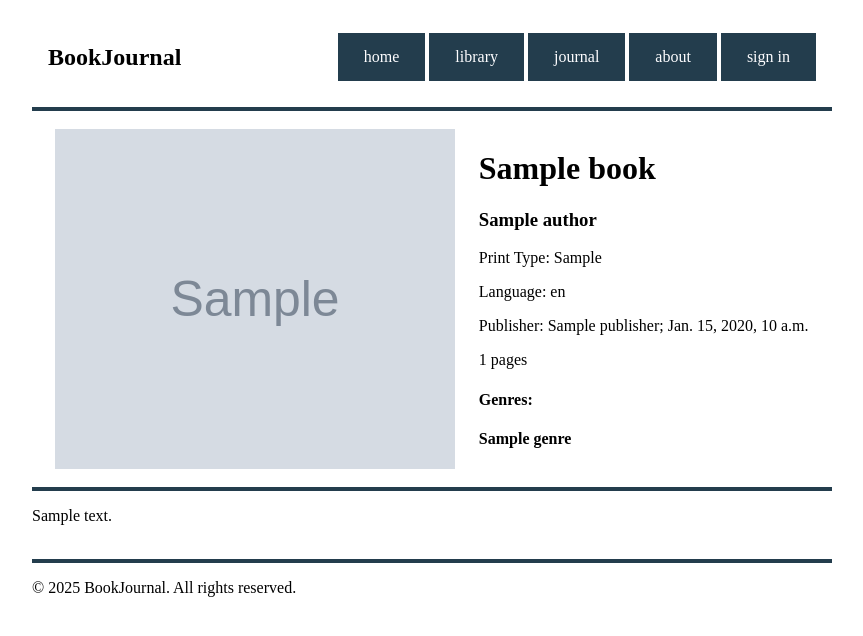
After one commit to Oddish1/book_journal, a Django app: template templates/books.html in a window 1280 px wide. The commit adds this page. Shown: the top 636 px of the page, without its empty margins (208-1071 px from the left). Run offline with Django 3.2, Linux system fonts and the light colour scheme; the template is opened without the code that fills it: most values are stand-ins (such as "Sample title", 1, 10 or a date in 2020); grey boxes marked "Sample" are stand-in pictures.

Commit message:
finished book page, added favicon, tweaked styling

```diff
--- a/book_journal_project/urls.py
+++ b/book_journal_project/urls.py
@@ -16,7 +16,7 @@ Including another URLconf
 """
 from django.contrib import admin
 from django.urls import include, path
-from .views import home, register, login_view, logout_view, book
+from .views import home, register, login_view, logout_view, books
 from django.conf import settings
 from django.conf.urls.static import static
 
@@ -27,5 +27,5 @@ urlpatterns = [
     path("logout/", logout_view, name="logout"),
     path("library/", include("library.urls")),
     path('admin/', admin.site.urls),
-    path("book/<int:book_id>/", book, name="book")
+    path("books/<int:book_id>/", books, name="books"),
 ] + static(settings.MEDIA_URL, document_root=settings.MEDIA_ROOT)
--- a/static/index.css
+++ b/static/index.css
@@ -1,6 +1,7 @@
 .button-a:link, .button-a:visited {
 	background-color: #233D4D;
 	color: #FDFDFF;
+	border: 1px solid #233D4D;
 	padding: 14px 25px;
 	text-align: center;
 	text-decoration: none;
@@ -10,6 +11,7 @@
 .button-b:link, .button-b:visited {
 	background-color: #FDFDFF;
 	color: #233D4D;
+	border: 1px solid #233D4D;
 	padding: 14px 25px;
 	text-align: center;
 	text-decoration: none;
@@ -18,8 +20,9 @@
 
 .button-a:hover, .button-b:hover {
 	background-color: #C6C5B9;
+	border: unset;
 	color: #233D4D;
-	scale: 105%;
+	scale: 110%;
 	transition: background-color .25s ease;
 }
 
@@ -98,3 +101,8 @@ button:hover {
 	max-width: 800px;
 	margin: 0 auto;
 }
+
+div.top-data {
+	display: flex;
+	justify-content: space-evenly;
+}
--- a/templates/base.html
+++ b/templates/base.html
@@ -1,12 +1,37 @@
+<!DOCTYPE html>
 <html>
 	<head>
-		<title>{% block title %}BookJournal{% endblock %}</title>
+		{% load static %}
+		<title>{{ page_title }}</title>
+		<link rel="shortcut icon" type="image/png" href="{% static 'images/favicon.ico' %}">
+		{% block custom-head %}{% endblock custom-head %}
 	</head>
 
 	<body>
-		<div id="content" name="content">
-			{% block content %}
-			{% endblock %}
+		<div class="page-container">
+			<nav class="top-bar">
+				<h1>BookJournal</h1>
+				<div class="nav-buttons">
+					<a class="{% if page_title == 'home' %}button-b{% else %} button-a{% endif %}" href="/">home</a>
+					<a class="{% if page_title == 'library' %}button-b{% else %}button-a{% endif %}" href="/library">library</a>
+					<a class="{% if page_title == 'journal' %}button-b{% else %}button-a{% endif %}" href="/journal">journal</a>
+					<a class="{% if page_title == 'about' %}button-b{% else %} button-a{% endif %}" href="/about">about</a>
+					{% if user.is_authenticated %}
+						<a class="button-a" href="/logout/">sign out</a>
+					{% else %}
+						<a class="button-a" href="/login/">sign in</a>
+					{% endif %}
+				</div>
+			</nav>
+			<div id="content" name="content">
+				{% block content %}
+				{% endblock %}
+			</div>
+			<br>
+			<hr>
+			<footer>
+				<p>&copy; 2025 BookJournal. All rights reserved.</p>
+			</footer>
 		</div>
 	</body>
 </html>
--- /dev/null
+++ b/templates/books.html
@@ -0,0 +1,44 @@
+{% extends "base.html" %}
+{% block custom-head %}
+	{% load static %}
+	<meta charset="UTF-8">
+	<meta name="description" content="{{ book.title }}: {{ book.description }}">
+	<meta name="viewport" content="width=device-width, initial-scale=1.0">
+	<link rel="stylesheet" href="{% static 'index.css' %}">
+{% endblock custom-head %}
+
+{% block content %}
+	<hr>
+	<br>
+	{% if book %}
+		<div class="top-data">
+			<img src="/media/{{ book.thumbnail_cover.image }}" alt="Book Cover">
+			<div class="top-text-data">
+				<h1>{{ book.title }}</h1>
+				{% if book.authors.all %}
+					{% for author in book.authors.all %}
+						<h3>{{ author.name }}{%if not forloop.last %}, {% endif %}</h3>
+					{% endfor %}
+				{% endif %}
+				{% if book.print_type %}<p>Print Type: {{ book.print_type }}</p>{% endif %}
+				{% if book.language %}<p>Language: {{ book.language }}</p>{% endif %}
+				{% if book.publisher and book.published_date %}<p>Publisher: {{ book.publisher }}; {{ book.published_date }}</p>
+				{% elif book.published_date %}<p>Published on: {{ book.published_date }}</p>{% endif %}
+				{% if book.page_count and book.page_count > 0 %}<p>{{ book.page_count }} pages</p>{% endif %}
+				{% if book.genres.all %}
+					<h4>Genres:</h4>
+					{% for genre in book.genres.all %}
+						<h4>{{ genre.genre }}{% if not forloop.last %}, {% endif %}</h4>
+					{% endfor %}
+				{% endif %}
+			</div>
+		</div>
+		{% if book.description %}
+		<br>
+		<hr>
+		<p>{{ book.description }}</p>
+		{% endif %}
+	{% else %}
+		<p>Oops! Looks like this book doesn't exist!<p>
+	{% endif %}
+{% endblock content %}
```
Also changed, not shown: book_journal_project/views.py (+18 -29 lines), templates/index.html (+13 -15 lines), README.md, static/images/android-chrome-192x192.png (added), static/images/android-chrome-512x512.png (added), static/images/apple-touch-icon.png (added), static/images/favicon-16x16.png (added), static/images/favicon-32x32.png (added), static/images/favicon.ico (added).
